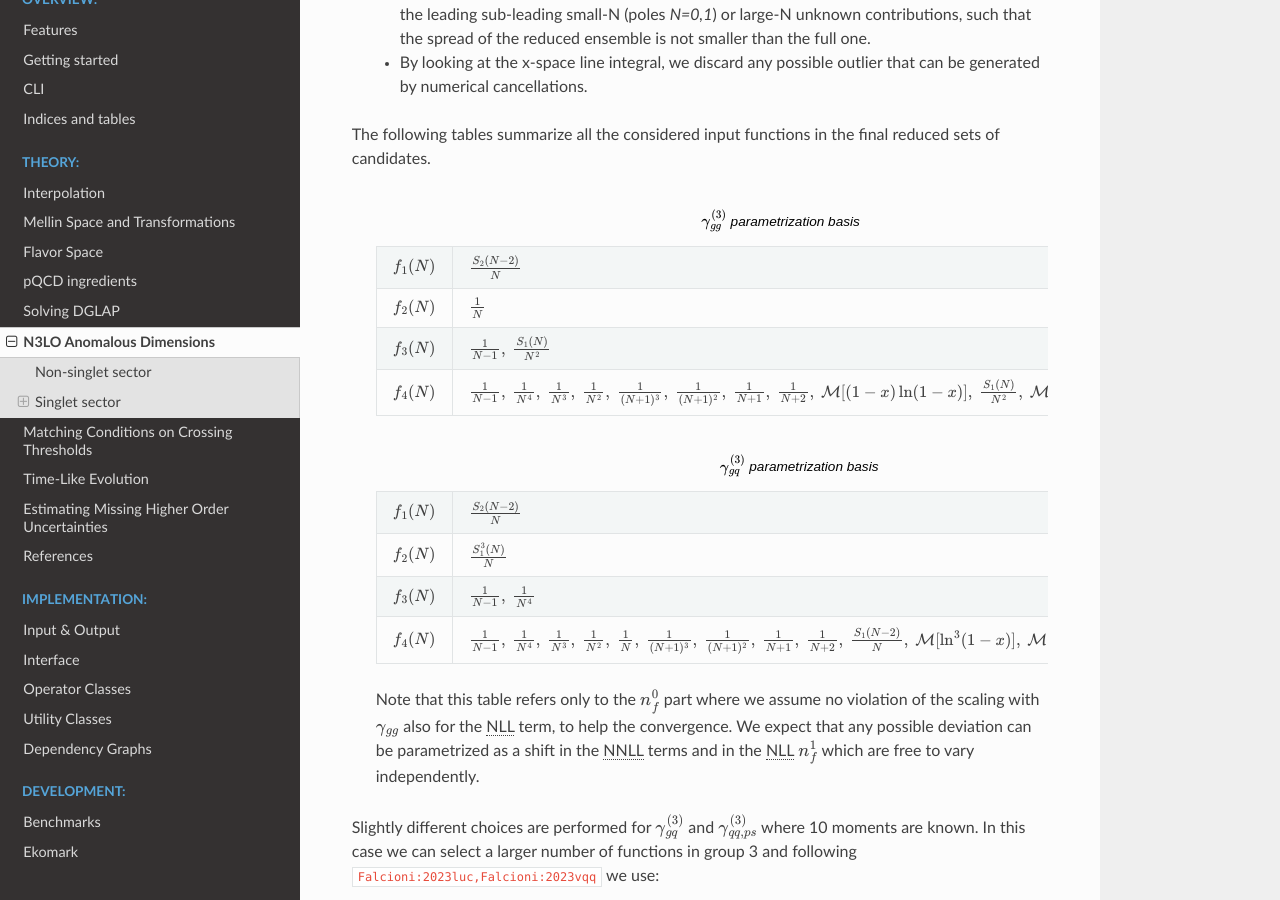
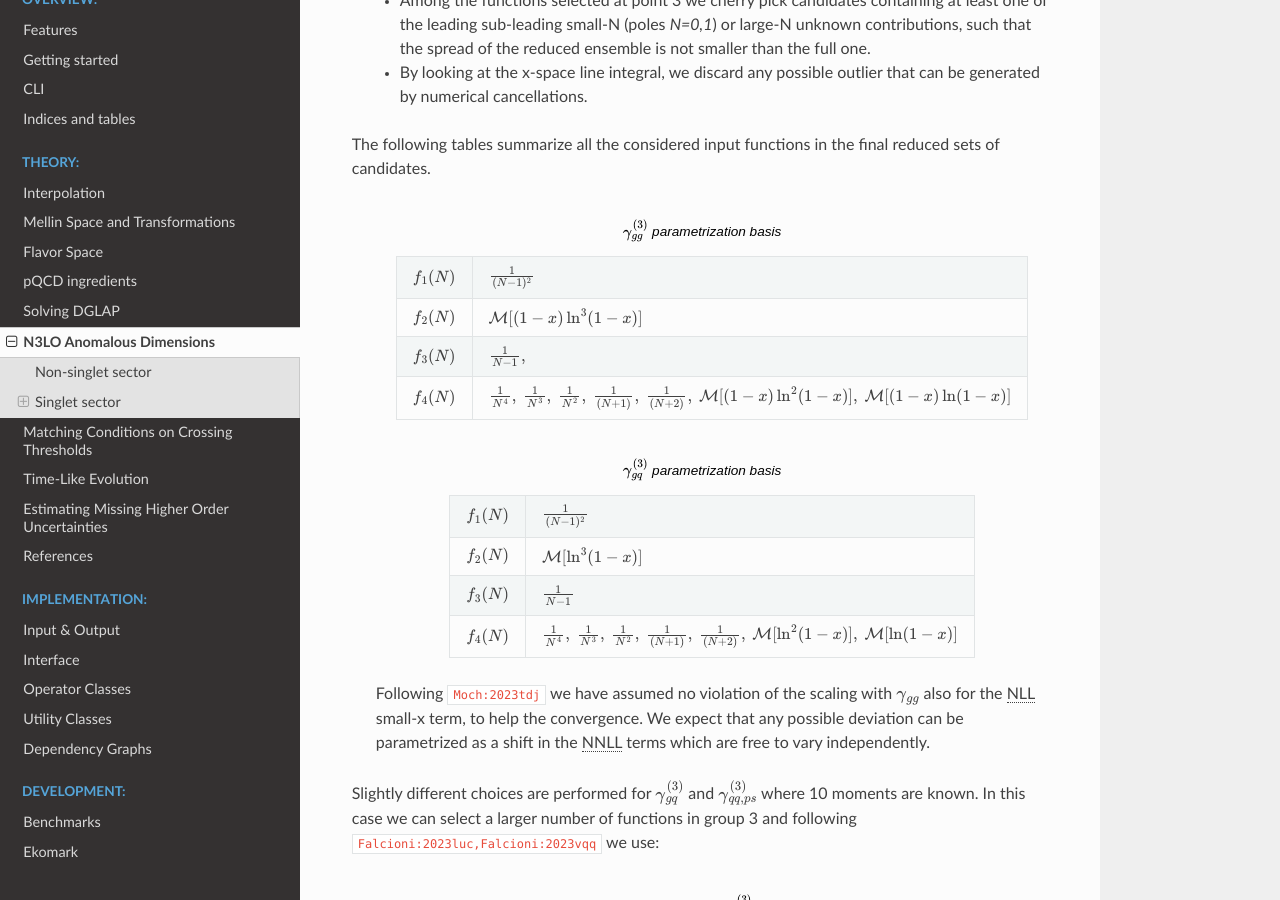
Before and after one commit to NNPDF/eko, a Sphinx documentation site: the page built from doc/source/theory/N3LO_ad.rst, in a window 1280 px wide and 900 px high, scrolled down 5384 px. Built offline with Sphinx 7.4.7 and the Read the Docs theme 2.0.0, drawn with Linux system fonts in a browser that asks for light colours; pages that are not in the unit, such as notebooks, are missing from menus; cross-references to code outside the pages are shown as plain code; some of the changed text lies outside the part shown.

Commit message:
import from https://github.com/NNPDF/eko_fhmv_private/pull/2

```diff
--- a/doc/source/refs.bib
+++ b/doc/source/refs.bib
@@ -1021,3 +1021,14 @@
     month = "10",
     year = "2023"
 }
+
+@article{Moch:2023tdj,
+    author = "Moch, S. and Ruijl, B. and Ueda, T. and Vermaseren, J. and Vogt, A.",
+    title = "{Additional moments and x-space approximations of four-loop splitting functions in QCD}",
+    eprint = "2310.05744",
+    archivePrefix = "arXiv",
+    primaryClass = "hep-ph",
+    reportNumber = "DESY-23-150, Nikhef 23-016, LTH 1354",
+    month = "10",
+    year = "2023"
+}
--- a/doc/source/theory/N3LO_ad.rst
+++ b/doc/source/theory/N3LO_ad.rst
@@ -90,16 +90,16 @@
         -   The large-N limit :cite:`Moch:2017uml`, which reads (Eq. 2.17):
 
             .. math ::
-                \gamma_{ns} \approx A^{(f)}_4 S_1(N) - B_4 + C_4 \frac{S_1(N)}{N} - D_4 \frac{1}{N}
+                \gamma_{ns} \approx A^{(f)}_4 S_1(N) - B^{(f)}_4 + C^{(f)}_4 \frac{S_1(N)}{N} - D^{(f)}_4 \frac{1}{N}
 
             This limit is common for all :math:`\gamma_{ns,+}^{(3)},\gamma_{ns,-}^{(3)},\gamma_{ns,v}^{(3)}`.
             The coefficient :math:`A^{(f)}_4`, being related to the twist-2 spin-N operators,
             can be obtained from the |QCD| cusp calculation
-            :cite:`Henn:2019swt`, while the :math:`B_4` is fixed by the integral of the 4-loop splitting function
+            :cite:`Henn:2019swt`, while the :math:`B^{(f)}_4` is fixed by the integral of the 4-loop splitting function
             and has been firstly computed in :cite:`Moch:2017uml` in the large :math:`n_c` limit.
             More recently :cite:`Duhr:2022cob`, it has been determined  in the full color expansion
             by computing various |N3LO| cross sections in the soft limit.
-            :math:`C_4,D_4` instead can be computed directly from lower order splitting functions.
+            :math:`C^{(f)}_4,D^{(f)}_4` instead can be computed directly from lower order splitting functions.
             From large-x resummation :cite:`Davies:2016jie`, it is possible to infer further constrains
             on sub-leading terms :math:`\frac{\ln^k(N)}{N^2}`, since the non-singlet splitting
             functions contain only terms :math:`(1-x)^a\ln^k(1-x)` with :math:`a \ge 1`.
@@ -257,14 +257,14 @@
                 \gamma_{qq,ps} \approx (1-x)[c_{4} \ln^4(1-x) + c_{3} \ln^3(1-x)] + \mathcal{O}((1-x)\ln^2(1-x))
 
 
-    *   The 4 lowest even N moments provided in :cite:`Moch:2021qrk`, where we can use momentum conservation
-        to fix:
+    *   The 5 lowest even N moments provided in :cite:`Moch:2021qrk,Moch:2023tdj`,
+        where momentum conservation fixes:
 
             .. math ::
                 & \gamma_{qg}(2) + \gamma_{gg}(2) = 0 \\
                 & \gamma_{qq}(2) + \gamma_{gq}(2) = 0 \\
 
-        For :math:`\gamma_{qq,ps}, \gamma_{qg}` other 6 additional moments are available :cite:`Falcioni:2023luc,Falcioni:2023vqq`.
+        For :math:`\gamma_{qq,ps}, \gamma_{qg}` other 5 additional moments are available :cite:`Falcioni:2023luc,Falcioni:2023vqq`.
         making the parametrization of this splitting function much more accurate.
 
 The difference between the known moments and the known limits is parametrized
@@ -281,9 +281,9 @@
 This uncertainty is neglected in the non-singlet case.
 
 The procedure is performed in two steps for each different anomalous dimension separately.
-First, we solve the system associated to the 4 known moments,
+First, we solve the system associated to the 5 (10) known moments,
 minus the known limits, using different functional bases.
-Any possible candidate contains 4 elements and is obtained with the following prescription:
+Any possible candidate contains 5 elements and is obtained with the following prescription:
 
     1. one function is leading small-N unknown contribution, which correspond to the highest power unknown for the pole at :math:`N=1`,
 
@@ -317,29 +317,29 @@
         :align: center
 
         *   - :math:`f_1(N)`
-            - :math:`\frac{S_2(N-2)}{N}`
+            - :math:`\frac{1}{(N-1)^2}`
         *   - :math:`f_2(N)`
-            - :math:`\frac{1}{N}`
+            - :math:`\mathcal{M}[(1-x)\ln^3(1-x)]`
         *   - :math:`f_3(N)`
-            - :math:`\frac{1}{N-1},\ \frac{S_1(N)}{N^2}`
+            - :math:`\frac{1}{N-1},`
         *   - :math:`f_4(N)`
-            - :math:`\frac{1}{N-1},\ \frac{1}{N^4},\ \frac{1}{N^3},\ \frac{1}{N^2},\ \frac{1}{(N+1)^3},\ \frac{1}{(N+1)^2},\ \frac{1}{N+1},\ \frac{1}{N+2},\ \mathcal{M}[(1-x)\ln(1-x)],\ \frac{S_1(N)}{N^2}, \ \mathcal{M}[(1-x)^2\ln(1-x)],`
+            - :math:`\frac{1}{N^4},\ \frac{1}{N^3},\ \frac{1}{N^2},\ \frac{1}{(N+1)},\ \frac{1}{(N+2)},\ \mathcal{M}[(1-x)\ln^2(1-x)],\ \mathcal{M}[(1-x)\ln(1-x)]`
 
     .. list-table::  :math:`\gamma_{gq}^{(3)}` parametrization basis
         :align: center
 
         *   - :math:`f_1(N)`
-            - :math:`\frac{S_2(N-2)}{N}`
+            - :math:`\frac{1}{(N-1)^2}`
         *   - :math:`f_2(N)`
-            - :math:`\frac{S_1^3(N)}{N}`
+            - :math:`\mathcal{M}[\ln^3(1-x)]`
         *   - :math:`f_3(N)`
-            - :math:`\frac{1}{N-1},\ \frac{1}{N^4}`
+            - :math:`\frac{1}{N-1}`
         *   - :math:`f_4(N)`
-            - :math:`\frac{1}{N-1},\ \frac{1}{N^4},\ \frac{1}{N^3},\ \frac{1}{N^2},\ \frac{1}{N},\ \frac{1}{(N+1)^3},\ \frac{1}{(N+1)^2},\ \frac{1}{N+1},\ \frac{1}{N+2},\ \frac{S_1(N-2)}{N},\ \mathcal{M}[\ln^3(1-x)],\ \mathcal{M}[\ln^2(1-x)], \frac{S_1(N)}{N},\ \frac{S_1^2(N)}{N}`
+            - :math:`\frac{1}{N^4},\ \frac{1}{N^3},\ \frac{1}{N^2},\ \frac{1}{(N+1)},\ \frac{1}{(N+2)},\ \mathcal{M}[\ln^2(1-x)],\ \mathcal{M}[\ln(1-x)]`
 
-    Note that this table refers only to the :math:`n_f^0` part where we assume no violation of the scaling with :math:`\gamma_{gg}`
-    also for the |NLL| term, to help the convergence. We expect that any possible deviation can be parametrized as a shift in the |NNLL| terms
-    and in the |NLL| :math:`n_f^1` which are free to vary independently.
+    Following :cite:`Moch:2023tdj` we have assumed no violation of the scaling with :math:`\gamma_{gg}`
+    also for the |NLL| small-x term, to help the convergence. We expect that any possible deviation can be parametrized as a shift in the |NNLL| terms
+    which are free to vary independently.
 
 Slightly different choices are performed for :math:`\gamma_{gq}^{(3)}` and :math:`\gamma_{qq,ps}^{(3)}`
 where 10 moments are known. In this case we can select a larger number of functions in group 3
```
Also changed, not shown: other parts of doc/source/theory/N3LO_ad.rst (+2 -2 lines), 4 other files.
